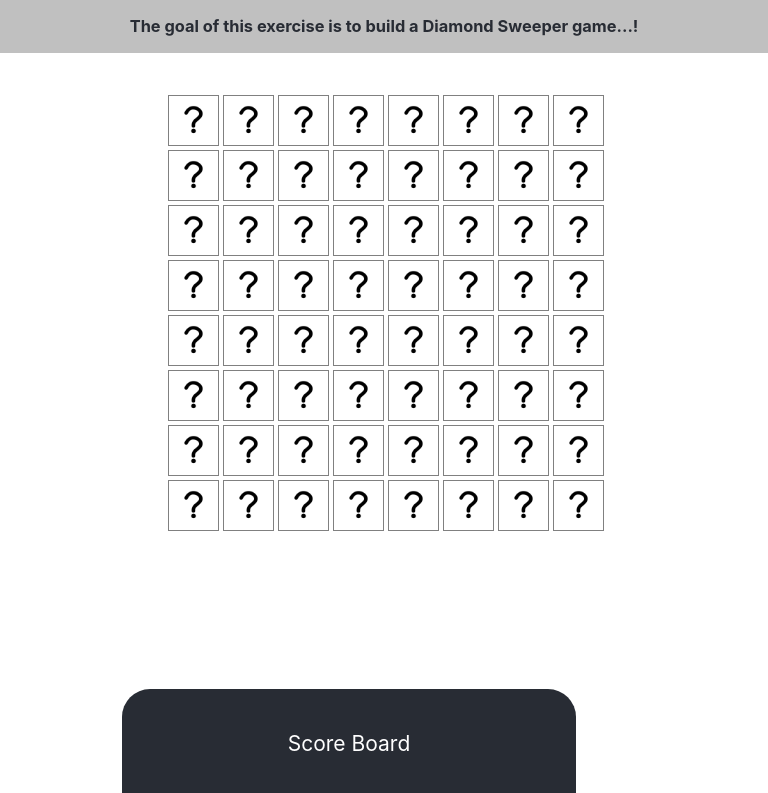
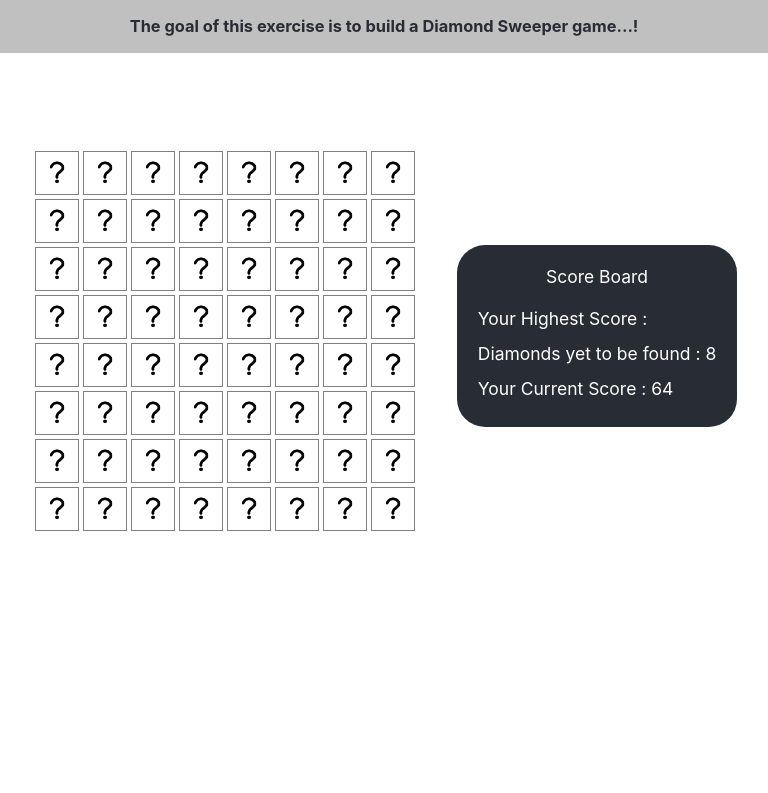
Before and after one commit to srinivasanr22/diamond-sweeper, a React (Create React App) app: page / in a window 768 px wide. Shown: the top 793 px of the page. Built offline with nearby package versions, Linux system fonts and the light colour scheme.

Commit message:
Added Responsive using flexbox and formatted css file

```diff
--- a/src/Components/Board/Board.css
+++ b/src/Components/Board/Board.css
@@ -1,13 +1,11 @@
-
 .container {
 	display: flex;
 	flex-wrap: wrap;
+	justify-content: center;
 	align-items: center;
-    justify-content: center;
 }
 
 .game-container {
-    margin: 3rem;
 	display: flex;
 	flex-direction: column;
 }
@@ -22,3 +20,22 @@
 	font-size: 2rem;
 	margin-top: 5rem;
 }
+
+@media only screen and (min-width: 320px) and (max-width: 760px) {
+	.game-container {
+		width: 100%;
+	}
+}
+
+@media only screen and (min-width: 761px) and (max-width: 768px) {
+	.container {
+		flex-wrap: nowrap;
+		margin-top: 7em;
+	}
+}
+
+@media only screen and (min-width: 769px) and (max-width: 1024px) {
+	.game-container {
+		margin-left: 3em;
+	}
+}
--- a/src/Components/Cell/Cell.css
+++ b/src/Components/Cell/Cell.css
@@ -1,8 +1,8 @@
 .cell {
-    width: 35px;
-    height: 35px;
+	width: 2em;
+	height: 2em;
 	border: 1px solid #808080;
-    padding: 0.5rem;
+	padding: 0.5em;
 	margin-left: 4px;
 	margin-bottom: 4px;
 	cursor: pointer;
@@ -12,7 +12,6 @@ img {
 	width: 100%;
 	height: 100%;
 }
-
 
 .arrow-up {
 	transform: rotate(272deg);
--- a/src/Components/Cell/Cell.jsx
+++ b/src/Components/Cell/Cell.jsx
@@ -11,6 +11,10 @@ class Cell extends Component {
     };
   }
 
+  /***
+   * This function will emit event
+   * to its parent component.
+   */
   findDiamond = (isDiamond) => {
     const {isPressed}= this.state;
     const {rIndex, cIndex} = this.props;
--- a/src/Components/ScoreCard/ScoreCard.css
+++ b/src/Components/ScoreCard/ScoreCard.css
@@ -21,3 +21,29 @@
 	font-size: 1.5rem;
 	line-height: 5rem;
 }
+
+@media only screen and (max-width: 768px) and (min-width: 320px) {
+	.score-board {
+		margin: 1em 0 2em 1em;
+		padding: 1.5em;
+	}
+	.title {
+		font-size: 1.25em;
+		text-align: center;
+		padding-left: 0em;
+	}
+	.info {
+		font-size: 1.25em;
+		line-height: 2em;
+		width: 100%;
+		text-overflow: ellipsis;
+		overflow: hidden;
+		white-space: nowrap;
+	}
+}
+
+@media only screen and (min-width: 768px) {
+	.score-board {
+		margin-left: 3em;
+	}
+}
```
Also changed, not shown: src/App.css (indentation only). Lines whose indentation alone changed are shown as unchanged.
